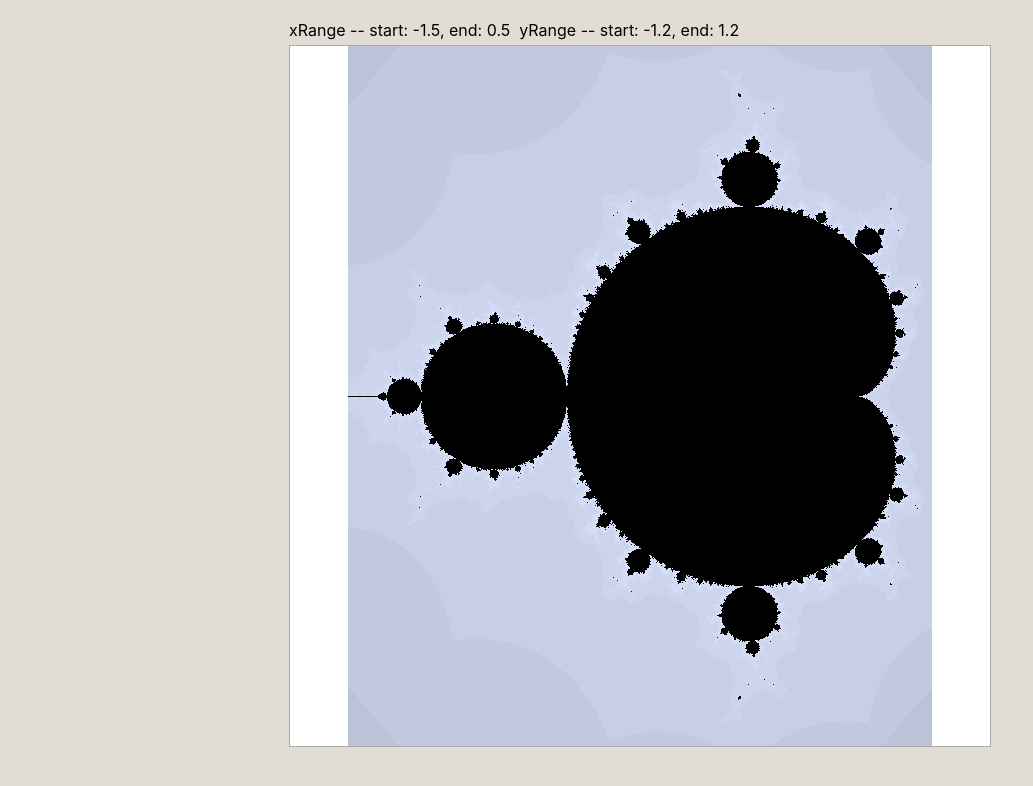
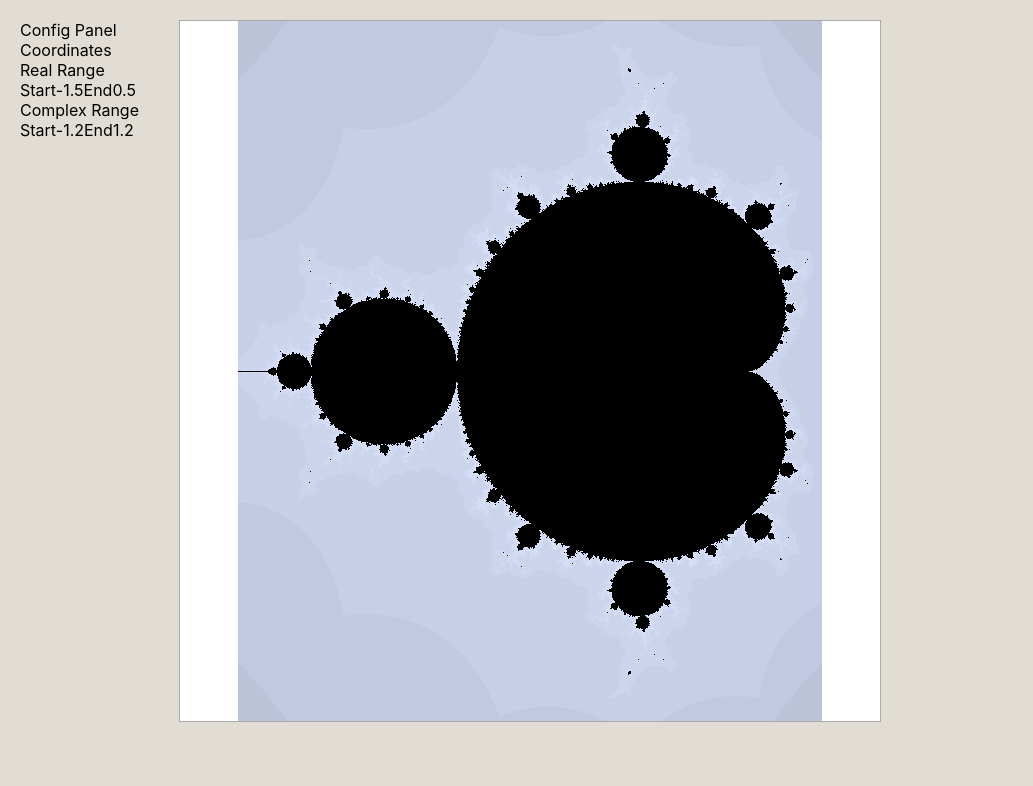
Before and after one commit to dwaltrip/frac-vizzy, a React (Create React App) app: page / in a window 1280 px wide. Shown: the top 786 px of the page, without its empty margins (0-1033 px from the left). Built offline with nearby package versions, Linux system fonts and the light colour scheme.

Commit message:
WIP - working on config panel and syncing configs w/ URL

```diff
--- a/src/App.jsx
+++ b/src/App.jsx
@@ -1,7 +1,9 @@
 import React, { useState } from 'react';
+import qs from 'qs';
 
-import './App.css';
+import './styles/App.css';
 
+import { ConfigPanel } from './ConfigPanel';
 import { MandelbrotPlot } from './MandelbrotPlot';
 
 
@@ -19,24 +21,32 @@ const initialYRange = { start: -1.2, end: 1.2 };
 // const initialXRange = { start: -0.75, end: -0.73 };
 // const initialYRange = { start: 0.175, end: 0.2 };
 
+function getInitialConfigs() {
+  const url = new URL(window.location.href);
+  const data = qs.parse(url.searchParams.toString());
+  console.log('-- url query params data:', data);
+  return {
+    xRange: initialXRange,
+    yRange: initialYRange,
+  };
+}
 
 function App() {
-  const [xRange, setXRange] = useState(initialXRange);
-  const [yRange, setYRange] = useState(initialYRange);
+  const [configs, setConfigs] = useState(getInitialConfigs());
 
   return (
-    <div className="App">
+    <div className='App'>
+      {/* TODO: use React state for Config Panel field values */}
+      <ConfigPanel configs={configs} />
+
       <MandelbrotPlot
-        xRange={xRange}
-        yRange={yRange}
-        updatePlot={(newXRange, newYRange) => {
-          // console.log('updatePlot',
-          //   '-- xRange:', JSON.stringify(newXRange),
-          //   '-- yRange:', JSON.stringify(newYRange),
-          // );
-          // TODO: this may cause 2 renders (2 fn calls)
-          setXRange(newXRange);
-          setYRange(newYRange);
+        // configs={configs}
+        xRange={configs.xRange}
+        yRange={configs.yRange}
+        updateConfigs={(newXRange, newYRange) => {
+          console.log('new xRange:', JSON.stringify(newXRange))
+          console.log('new yRange:', JSON.stringify(newYRange));
+          // setConfigs(newYRange);
         }}
       />
     </div>
--- /dev/null
+++ b/src/ConfigPanel.jsx
@@ -0,0 +1,40 @@
+import './styles/ConfigPanel.css';
+
+import { round } from './lib/round';
+
+function ConfigPanel({ configs }) {
+  const {
+    xRange,
+    yRange,
+  } = configs;
+
+  return (
+    <div className='config-panel'>
+      <header>Config Panel</header>
+
+      <section className='data-section coords-display'>
+        <div className='data-header'>Coordinates</div>
+
+        <div className='data-subheader'>Real Range</div>
+        <div className='data-row'>
+          <label>Start</label>
+          <span className='value'>{round(xRange.start, 5)}</span>
+          <span className='spacer' />
+          <label>End</label>
+          <span className='value'>{round(xRange.end, 5)}</span>
+        </div>
+
+        <div className='data-subheader'>Complex Range</div>
+        <div className='data-row'>
+          <label>Start</label>
+          <span className='value'>{round(yRange.start, 5)}</span>
+          <span className='spacer' />
+          <label>End</label>
+          <span className='value'>{round(yRange.end, 5)}</span>
+        </div>
+      </section>
+    </div>
+  );
+}
+
+export { ConfigPanel };
--- a/src/MandelbrotPlot.jsx
+++ b/src/MandelbrotPlot.jsx
@@ -1,6 +1,5 @@
 import React, { useEffect, useRef } from 'react';
 
-import { round } from './lib/round';
 import { initMandelbrot } from './lib/mandelbrot';
 
 function Canvas({ onmount, ...props }) {
@@ -22,23 +21,17 @@ function Canvas({ onmount, ...props }) {
 // where did that artifact come from??
 // UPDATE: it does... need to check old commits to find out when
 // it was introduced.
-function MandelbrotPlot({ xRange, yRange, updatePlot }) {
-  // console.log('-- MandelbrotPlot -- rendering...');
+function MandelbrotPlot({ xRange, yRange, updateConfigs }) {
+  console.log('-- MandelbrotPlot -- rendering...');
   return (
     <div className='mandelbrot-plot-container'>
-      <div className='coords-display'>
-        <span>xRange -- start: {round(xRange.start, 5)}, end: {round(xRange.end, 5)}</span>
-        <span>&nbsp;&nbsp;</span>
-        <span>yRange -- start: {round(yRange.start, 5)}, end: {round(yRange.end, 5)}</span>
-      </div>
-
       <Canvas
         className='mandelbrot-canvas'
         height='700'
         width='700'
         onmount={({ canvas, ctx })=> {
           console.log('--- plotting.... ---');
-          initMandelbrot(canvas, xRange, yRange, updatePlot);
+          initMandelbrot(canvas, xRange, yRange, updateConfigs);
         }}
       />
     </div>
--- a/src/index.js
+++ b/src/index.js
@@ -1,6 +1,6 @@
 import React from 'react';
 import ReactDOM from 'react-dom';
-import './index.css';
+import './styles/index.css';
 import App from './App';
 
 ReactDOM.render(
--- a/src/App.css
+++ b/src/styles/App.css
@@ -1,13 +1,9 @@
 .App {
   display: flex;
-  flex-direction: column;
-  align-items:  center;
+  flex-direction: row;
+  /*align-items:  center;*/
   background-color: #f7f7f7;
   background-color: #e1ddd5
-}
-
-.coords-display {
-  margin-bottom: 5px;
 }
 
 .mandelbrot-plot-container {
--- /dev/null
+++ b/src/styles/ConfigPanel.css
@@ -0,0 +1,6 @@
+
+.config-panel {
+    display: flex;
+    flex-direction: column;
+    margin: 20px;
+}
```
Also changed, not shown: src/styles/index.css (renamed from src/index.css).
